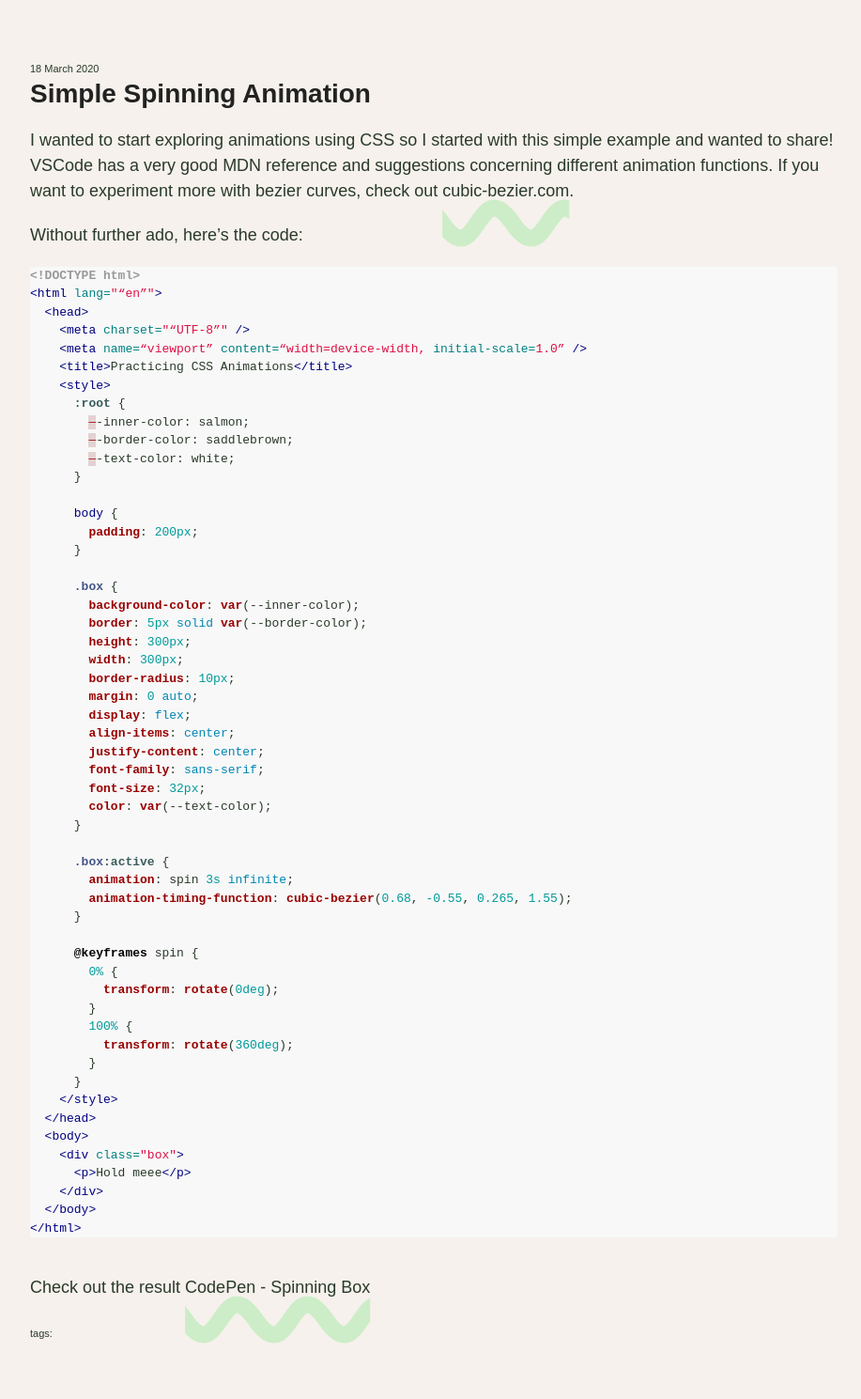
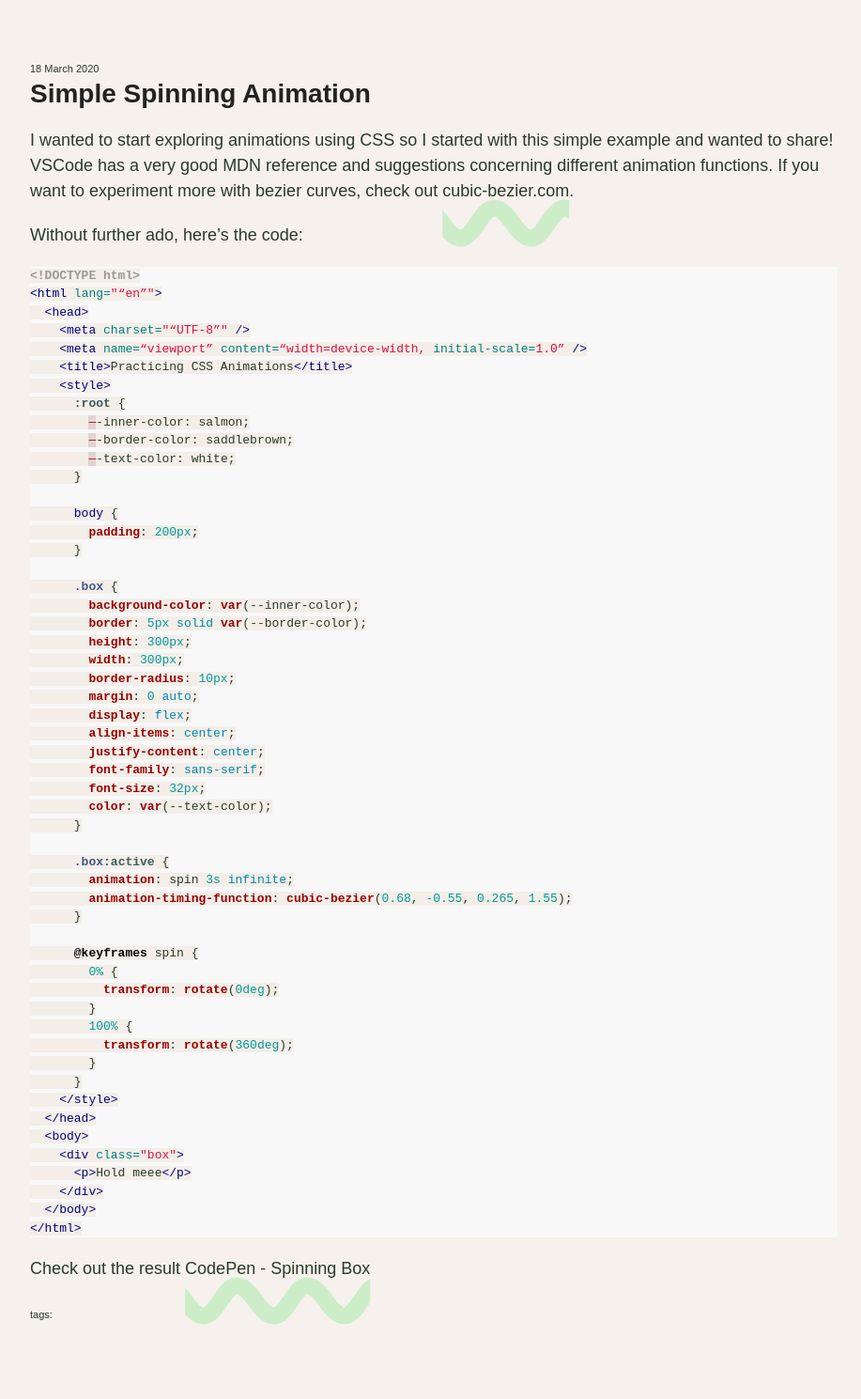
Before and after one commit to kristinamacekovic/new-web, a Jekyll site: the page built from _posts/2020-03-18-simple-spinning-animation.md, in a window 1280 px wide. Shown: the whole page at 94% size, without its empty margins (178-1095 px from the left). Built offline with Jekyll 4.4.1, drawn with Linux system fonts in a browser that asks for light colours; our own code applies the rules of GitHub Pages for plain Markdown files.

Commit message:
Bckg color on pre and code

```diff
--- a/_sass/jekyll-theme-minimal.scss
+++ b/_sass/jekyll-theme-minimal.scss
@@ -90,15 +90,16 @@ blockquote {
 }
 
 pre {
-  margin-bottom: 40px;
   overflow-x: scroll;
   font-size: 13px;
   border: none;
+  background-color: var(--bckg-color);
 }
 pre code {
   word-wrap: normal;
   white-space: pre;
   overflow-x: auto;
+  background-color: var(--bckg-color);
 }
 
 table {
```
